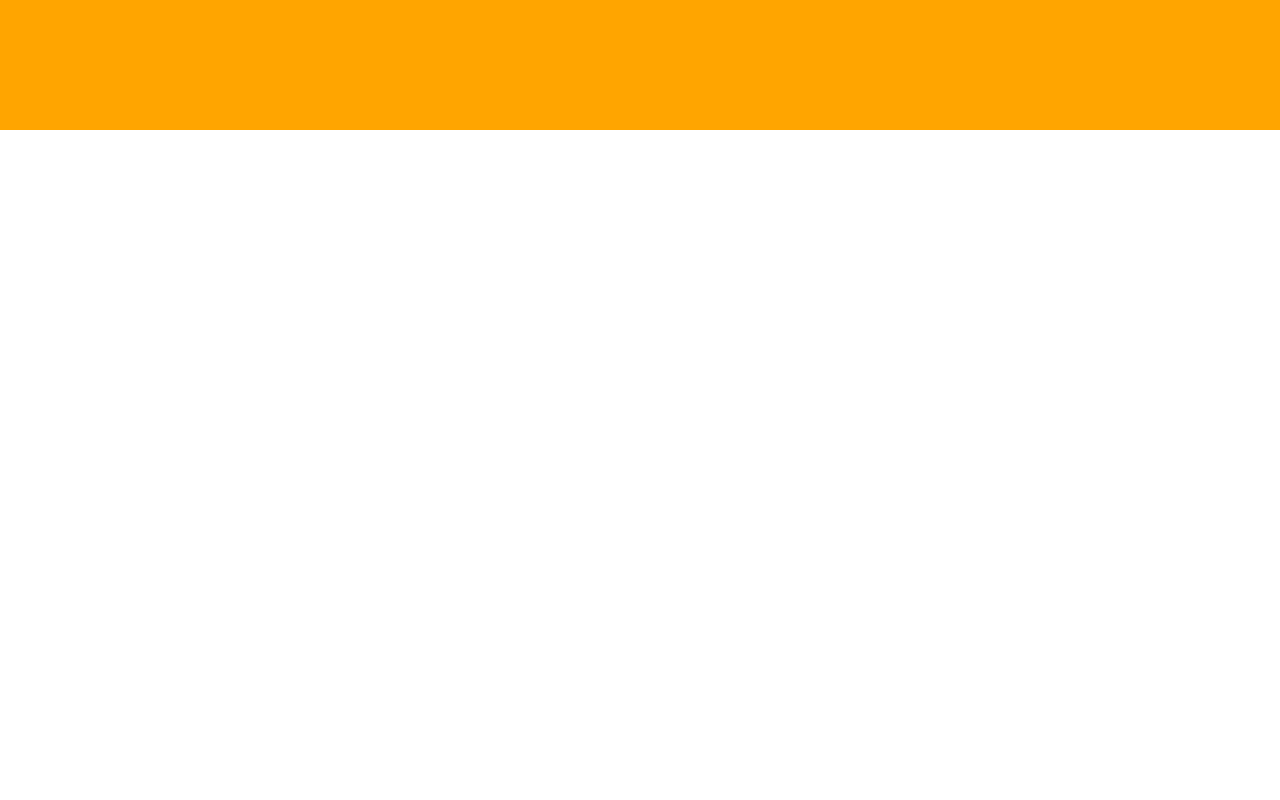
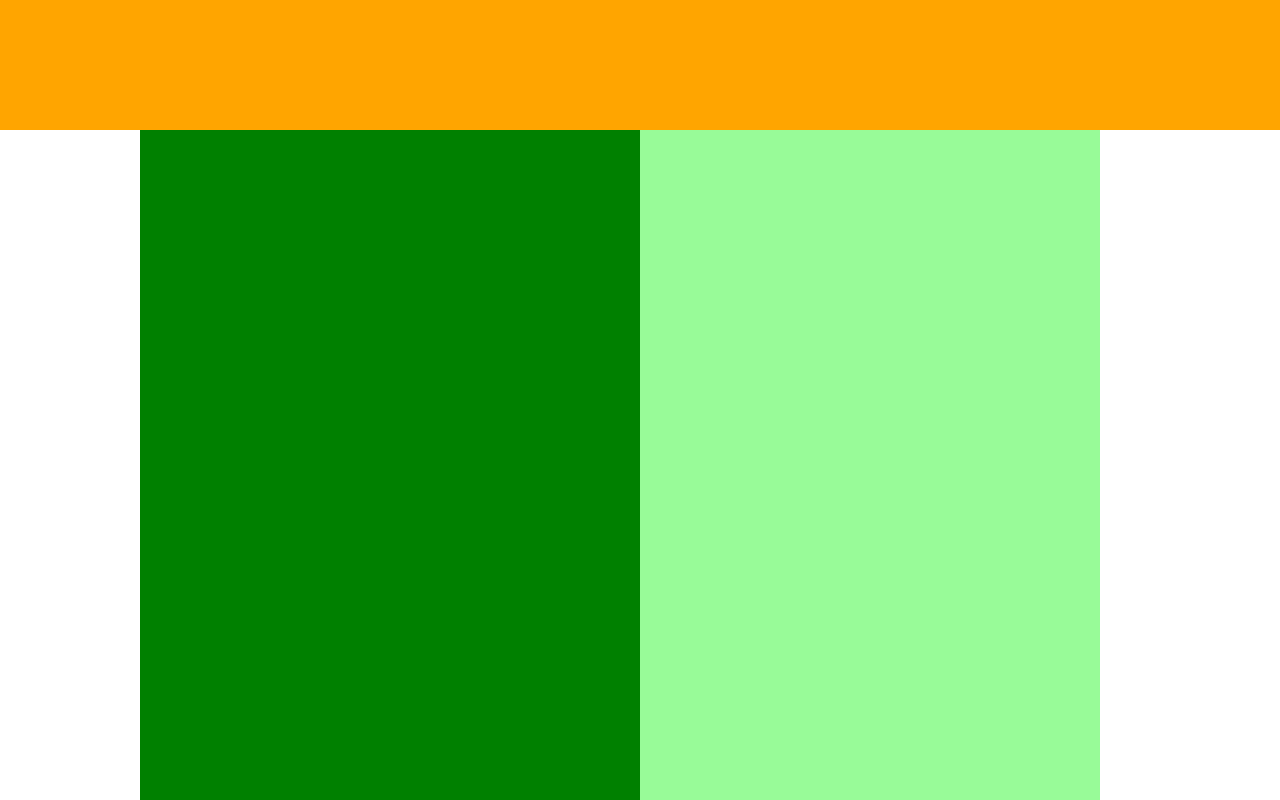
Before and after one commit to riri3/HTML-CSS-Chapter4-exercize, a plain HTML site: page index.html in a window 1280 px wide. Shown: the part 420-1220 px from the top of the page. Before the commit the page ends 800 px from the top, so only its background shows below. Drawn offline with Linux system fonts and the light colour scheme.

Commit message:
[update]1-4

```diff
--- a/index.html
+++ b/index.html
@@ -15,9 +15,14 @@
   <div class="main-visual"></div>
 
   <div class="main">
-
-    <div class=""
+    <div class="center1">
+      <div class="center2"></div>
+    </div>
   </div>
 
 
+  <div class="footer"></div>
+
+
+
 </html>
--- a/style.css
+++ b/style.css
@@ -15,3 +15,27 @@
   height: 500px;
   background-color: orange;
 }
+
+.main {
+  width: 1000px;
+  justify-content: center;
+  margin: 0 auto;
+}
+
+.center1 {
+  width: 960px;
+  height: 1400px;
+  background-color: palegreen;
+}
+
+.center2 {
+  width: 500px;
+  height: 1400px;
+  background-color: green;
+}
+
+.footer {
+  width: 100%;
+  height: 100px;
+  background-color: blue;
+}
```
